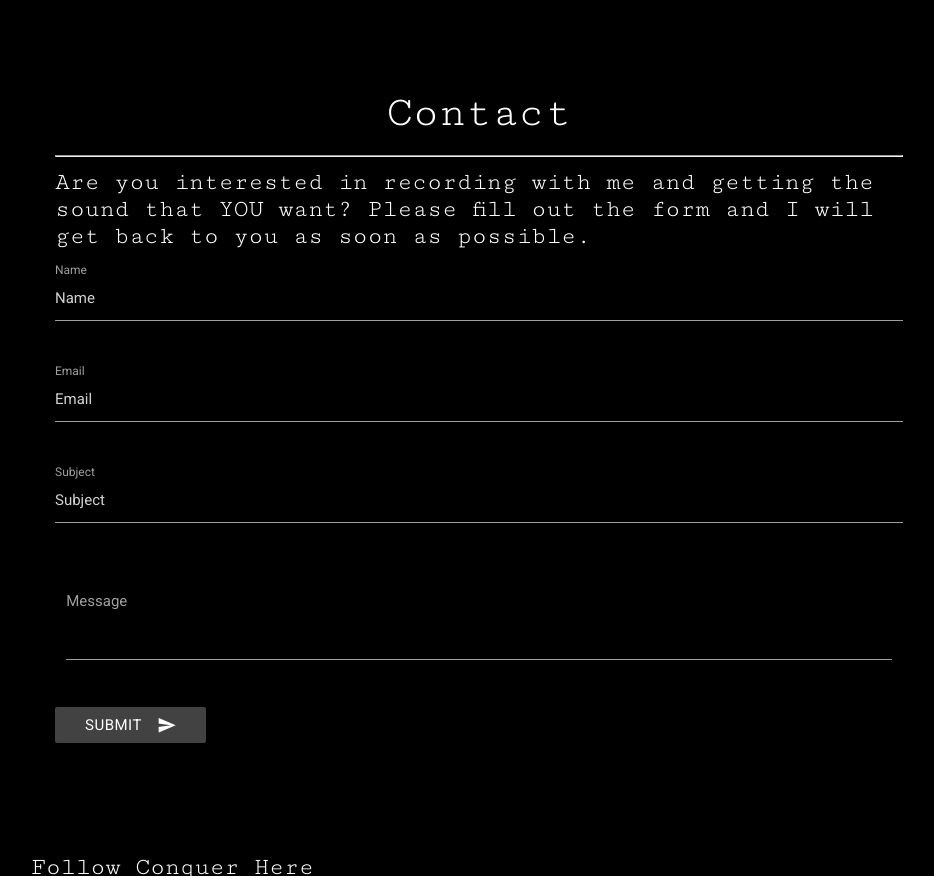
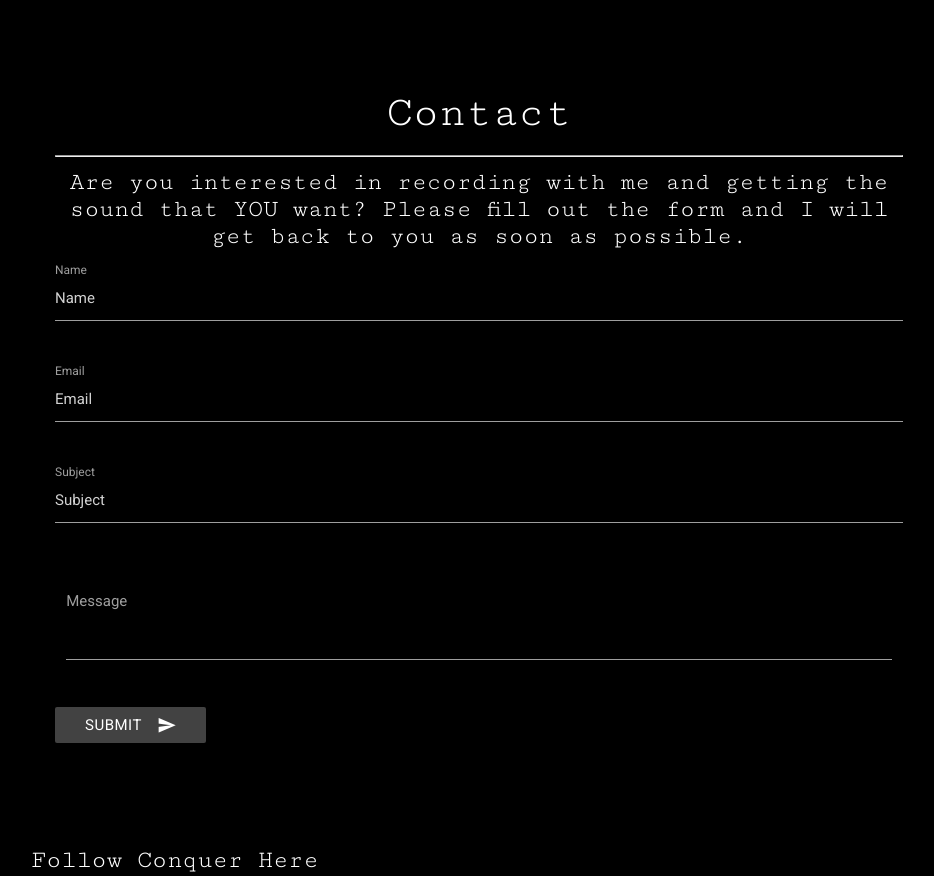
Before and after one commit to davidthrasher/Conquer-Recordings, a PHP site: page /index.html in a window 1280 px wide. Shown: the part 1863-2739 px from the top of the page, without its empty margins (161-1095 px from the left). Run offline with PHP 8.4, Linux system fonts and the light colour scheme; some libraries are stand-ins or nearby versions.

Commit message:
small changes

```diff
--- a/assets/css/style.css
+++ b/assets/css/style.css
@@ -1,15 +1,16 @@
 html {
   background-color: black;
 }
-h1,h2,h3,h4 {
+h1,h2,h3,h4,h5 {
   color: white;
   text-align: center;
   font-family: 'Cutive Mono', monospace;
 }
-h5 {
+ #follow{
   color: white;
   text-align: left;
   font-family: 'Cutive Mono', monospace;
+  font-size: 25px;
 }
 #bio {
   color: white;
--- a/index.html
+++ b/index.html
@@ -181,7 +181,7 @@
     <div class="container">
       <div class="row">
         <div class="col l12 s12">
-          <h5 class="white-text">Follow Conquer Here</h5>
+          <div id="follow" class="white-text">Follow Conquer Here</div>
           <a target="_blank" href="https://www.facebook.com/conquerrecordings/"><img class="footersocial" src="assets/images/facebook.png"  alt="Facebook" /></a>
           <a target="_blank" href="https://www.instagram.com/iamcolossus_/"><img class="footersocial" src="assets/images/instagram.png"  alt="Instagram" /></a>
           <a target="_blank" href="https://soundcloud.com/conquerrecordings"><img class="footersocial" src="assets/images/soundcloud.png"  alt="Soundcloud" /></a>
```
